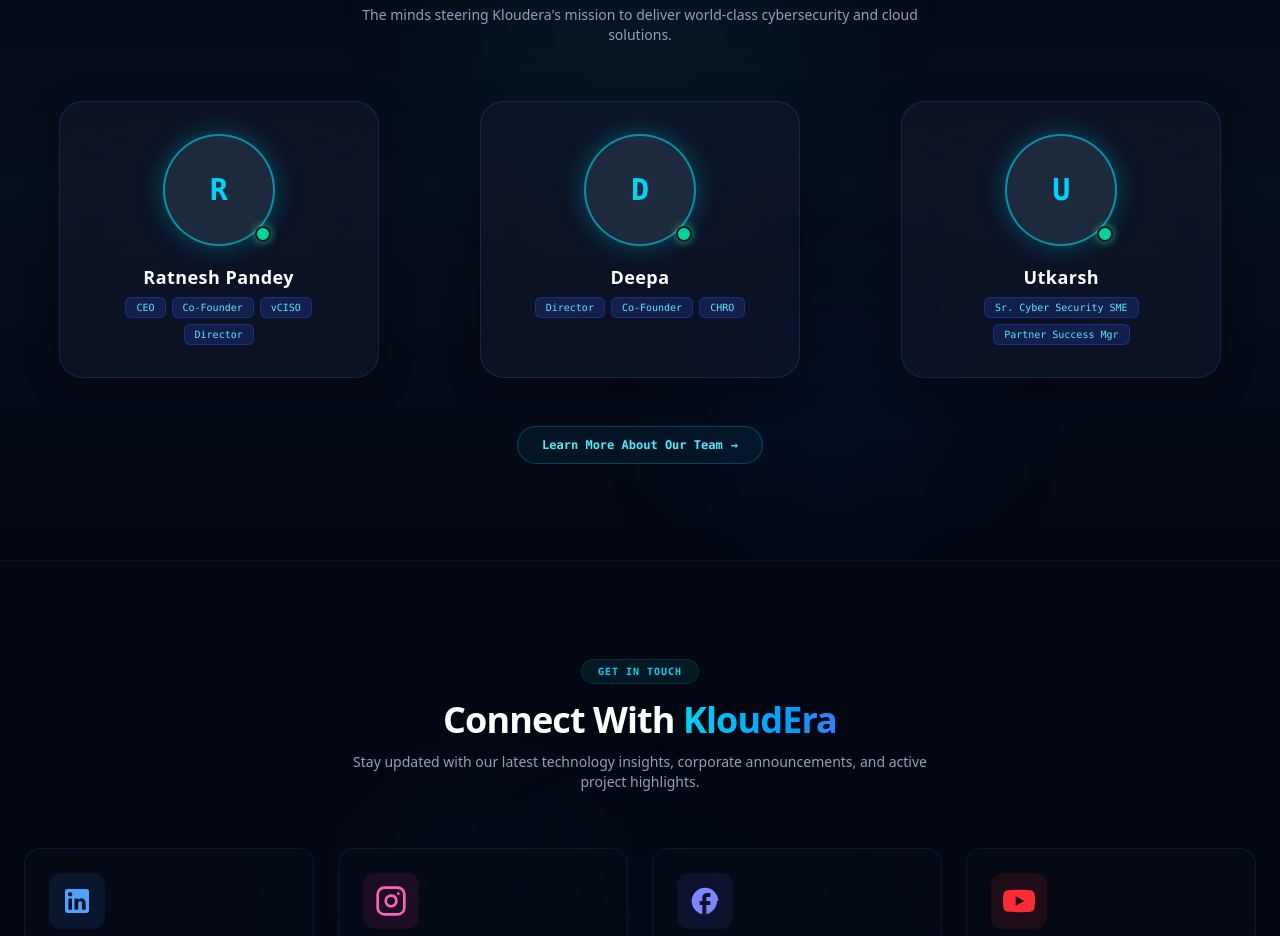
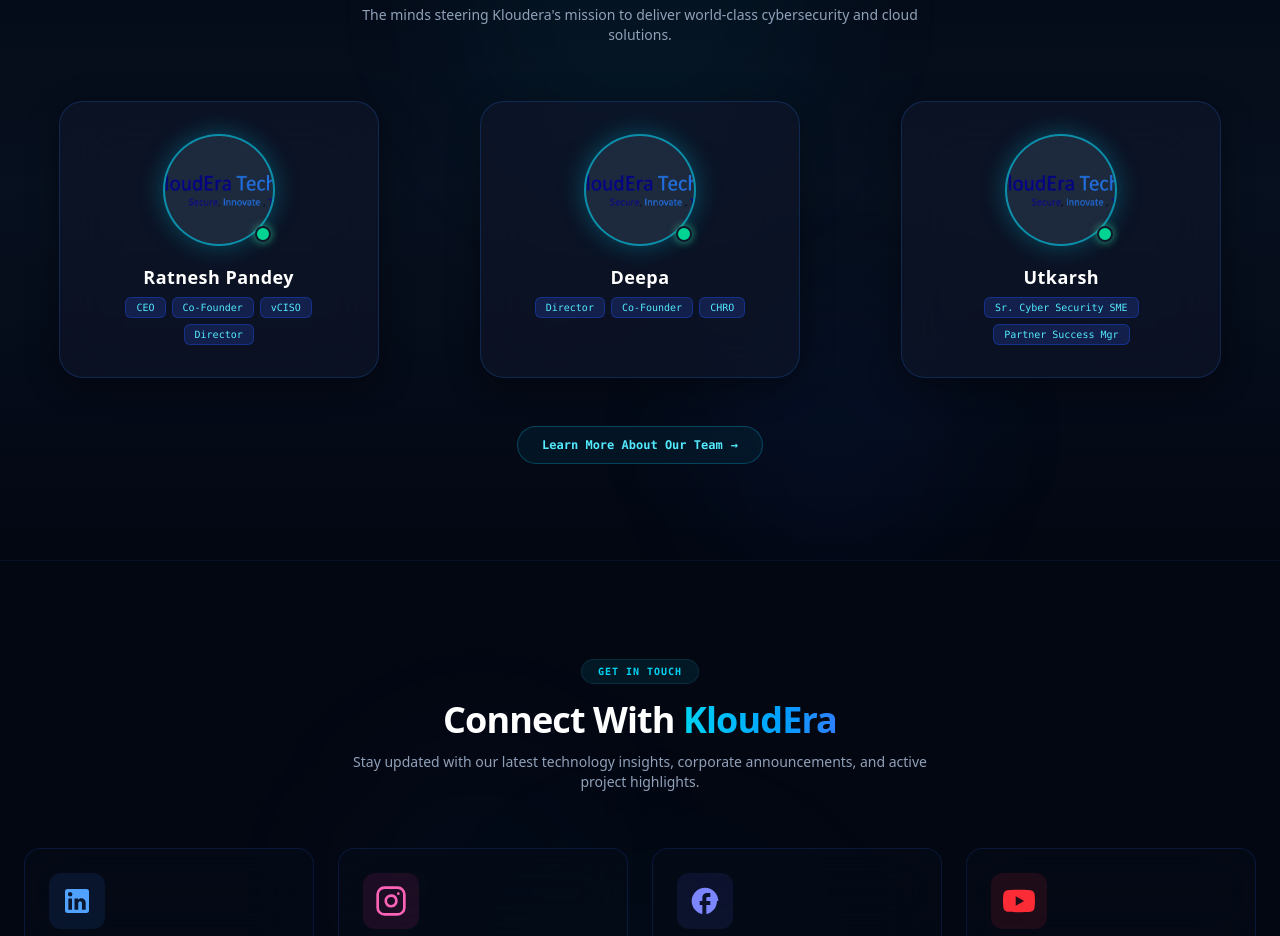
Before and after one commit to KloudEra-Technologies/kloudera-website, a Next.js app: page / in a window 1280 px wide. Shown: the part 6960-7896 px from the top of the page. Built offline with nearby package versions, Linux system fonts and the light colour scheme; no server answers; the database is empty.

Commit message:
fix: use InlineImage in homepage TeamSection to always show live editor team photos

```diff
--- a/src/components/ProfessionalBlueHome.tsx
+++ b/src/components/ProfessionalBlueHome.tsx
@@ -1333,7 +1333,9 @@ const DEFAULT_HOME_TEAM = [
 ];
 
 function TeamSection({ siteData, fetchedData }: { siteData: any; fetchedData: any }) {
+  const { siteData: editorSiteData } = useEditor();
   const teamData: any[] =
+    editorSiteData?.about?.team ||
     fetchedData?.about?.team ||
     siteData?.about?.team ||
     DEFAULT_HOME_TEAM;
@@ -1377,13 +1379,12 @@ function TeamSection({ siteData, fetchedData }: { siteData: any; fetchedData: an
               {/* Avatar */}
               <div className="relative">
                 <div className="w-28 h-28 rounded-full border-2 border-cyan-400/60 shadow-[0_0_24px_rgba(6,182,212,0.35)] overflow-hidden bg-slate-800 flex items-center justify-center">
-                  {mbr.image ? (
-                    <img src={mbr.image} alt={mbr.name} className="w-full h-full object-cover" />
-                  ) : (
-                    <span className="text-3xl font-extrabold text-cyan-400 font-mono select-none">
-                      {(mbr.name || "?")[0].toUpperCase()}
-                    </span>
-                  )}
+                  <InlineImage
+                    path={["about", "team", String(teamData.indexOf(mbr)), "image"]}
+                    fallback={mbr.image || "/logo.png"}
+                    className="w-full h-full object-cover"
+                    alt={mbr.name}
+                  />
                 </div>
                 {/* Online indicator */}
                 <span className="absolute bottom-1 right-1 w-4 h-4 rounded-full bg-emerald-400 border-2 border-slate-900 shadow-[0_0_8px_rgba(52,211,153,0.8)]" />
```
